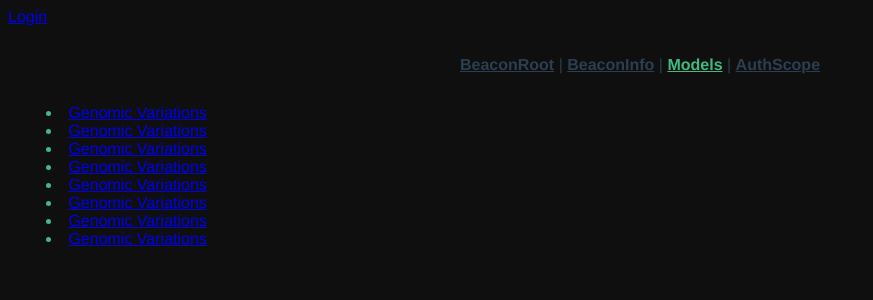
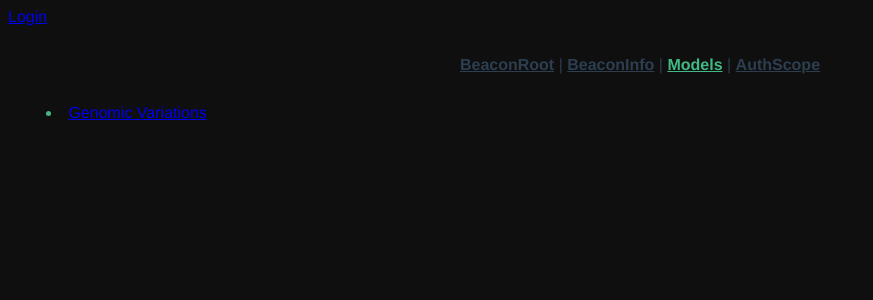
Before and after one commit to iper-jkane/beacon-nodejs, a Vue app in the folder uix/vue/: page /#/models in a window 1280 px wide. Shown: the top 300 px of the page, without its empty margins (0-873 px from the left). Built offline with nearby package versions, Linux system fonts and the light colour scheme; no server answers; what axios-cache-plugin would draw is missing.

Commit message:
reduces gumph in the ModelsView

```diff
--- a/uix/vue/src/views/ModelsView.vue
+++ b/uix/vue/src/views/ModelsView.vue
@@ -2,14 +2,7 @@
   // import { ref } from 'vue'
 
   const beaconModels = [
-    { id: "Analysis" },
-    { id: "Biosample" },
-    { id: "Cohort" },
-    { id: "Dataset" },
-    { id: "GenomicVariant" },
-    { id: "Individual" },
-    { id: "Models" },
-    { id: "Run" },
+    { id: "GenomicVariations" },
   ]
 
 </script>
```
